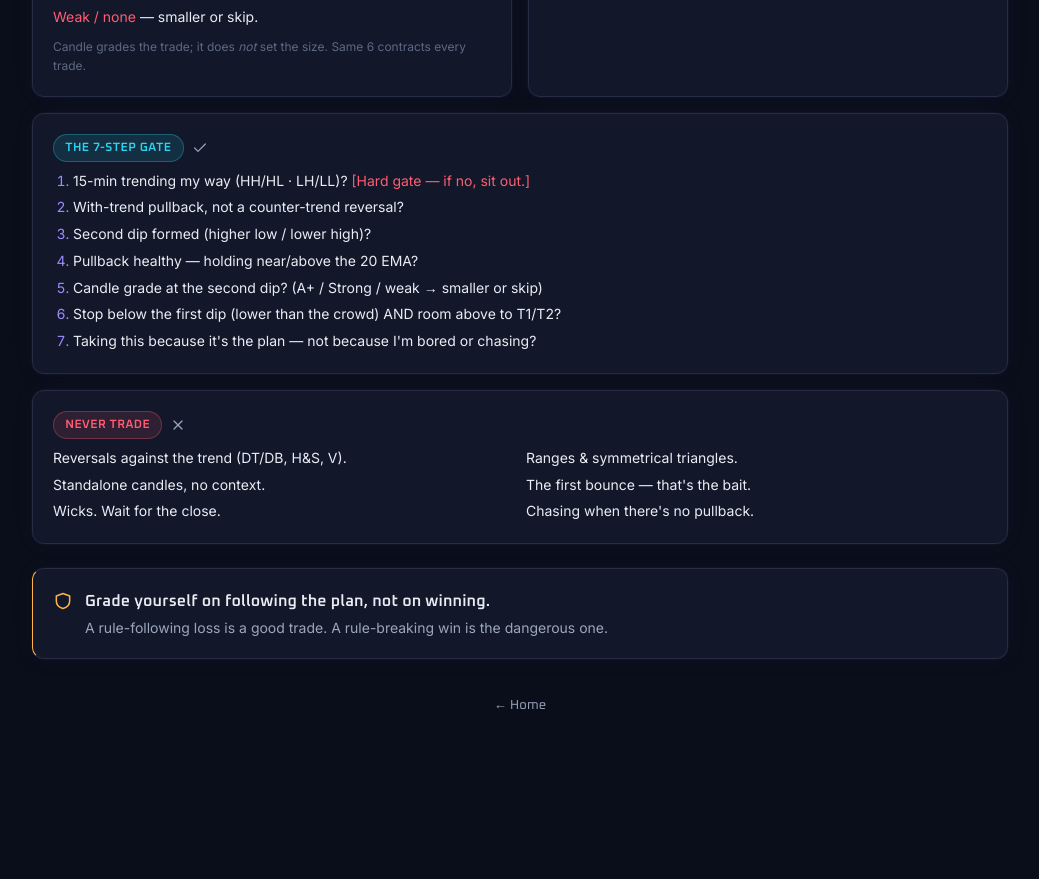
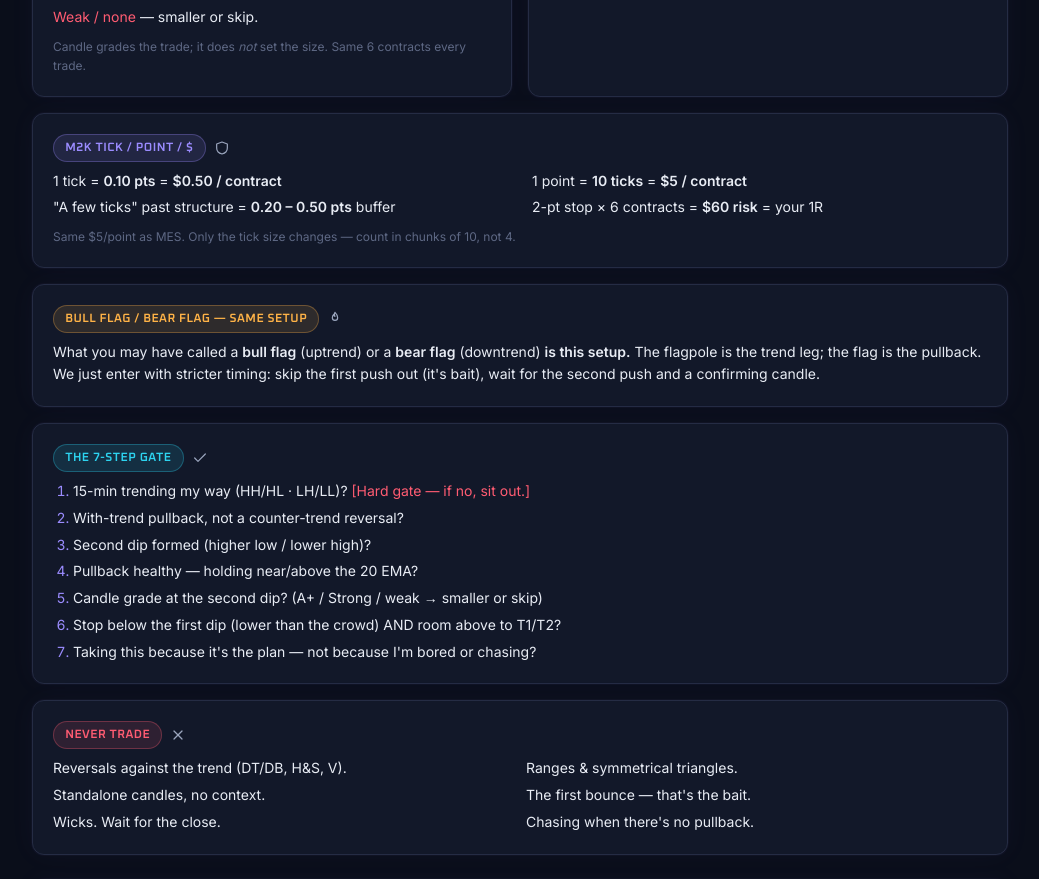
Before and after one commit to arnoldshapiro-del/the-final-edge, a React (Vite) app: page /#/plan in a window 1280 px wide. Shown: the part 1180-2059 px from the top of the page, without its empty margins (240-1279 px from the left). Before the commit the page ends 1960 px from the top, so only its background shows below. Built offline with nearby package versions, Linux system fonts and the light colour scheme.

Commit message:
Add bull/bear flag = second-entry callout + M2K tick/point/$ refs (Manual, Trade Plan, Trade Cockpit)

```diff
--- a/src/pages/Manual.jsx
+++ b/src/pages/Manual.jsx
@@ -305,6 +305,24 @@ export default function Manual() {
               <LI><Str>Session window:</Str> trade the part of the day with real directional movement — typically the strong push around and after the cash-session open — and stay out of the dead, choppy middle of the day. Set your own session limits in the routine and <X to="/settings">Settings</X>: a max number of trades and a max loss for the day. When you hit either, you’re done.</LI>
             </UL>
 
+            <div className="my-5 rounded-card border border-gold/40 bg-gold/5 p-5">
+              <div className="font-display font-semibold tracking-[0.12em] uppercase text-gold text-[12px] mb-2">Same setup, two names</div>
+              <p className="text-textp font-body text-[15px] leading-[1.75]">
+                Arnie — if you've called this a <Str>bull flag</Str> (in an uptrend) or a <Str>bear flag</Str> (in a downtrend), you've been calling our setup by its other name. The <Em>flagpole</Em> is the trend leg, the <Em>flag</Em> is the pullback, and a flag trader enters on the break of the flag. We trade the same picture — but with stricter timing. We skip the first push out (it's bait), and we only enter on the <Str>second push</Str> with a confirming candle. So this isn't a new system on top of what you already know. It is the disciplined version of it.
+              </p>
+            </div>
+
+            <div className="my-5 rounded-card border border-violet2/40 bg-violet2/5 p-5">
+              <div className="font-display font-semibold tracking-[0.12em] uppercase text-violet2 text-[12px] mb-2">M2K math at a glance</div>
+              <ul className="text-textp font-body text-[15px] leading-[1.75] space-y-1.5 list-disc pl-5 marker:text-violet2">
+                <li>1 tick = <Str>0.10 pts</Str> = <Str>$0.50 / contract</Str>.</li>
+                <li>1 point = <Str>10 ticks</Str> = <Str>$5 / contract</Str>.</li>
+                <li>A <Em>"few ticks"</Em> past the structure = <Str>0.20 – 0.50 pts</Str> of buffer.</li>
+                <li>A 2-point stop on 6 contracts = <Str>$60 risk</Str>. That is your <Str>1R</Str> — the unit everything else is measured in.</li>
+              </ul>
+              <p className="text-texts font-body text-[13px] mt-3">$5/point is the same as MES — only the tick size and ticks-per-point change. R-math doesn't change. The mental count does: 1 point on M2K is <Str>10 ticks</Str>.</p>
+            </div>
+
             <Sub>The three timeframes — IF / WHERE / WHEN</Sub>
             <UL>
               <LI><Str>15-minute = IF.</Str> Is there a trend at all? Higher highs <em>AND</em> higher lows → look only for longs. Lower highs <em>AND</em> lower lows → look only for shorts. Neither → no trade today on this name. <Em>This is the gate.</Em> Nothing happens until it’s green.</LI>
--- a/src/pages/Trade.jsx
+++ b/src/pages/Trade.jsx
@@ -303,8 +303,9 @@ export default function Trade() {
         </div>
 
         {/* Calculator strip */}
-        <div className="mt-5 rounded-card border border-border bg-elevated p-4 grid grid-cols-2 md:grid-cols-5 gap-3">
+        <div className="mt-5 rounded-card border border-border bg-elevated p-4 grid grid-cols-2 md:grid-cols-6 gap-3">
           <CalcCell label="Risk" value={validNums && directionSigned ? `${r2(riskPts)} pts` : '—'} color="coral" />
+          <CalcCell label="$ at risk" value={validNums && directionSigned ? `$${Math.round(riskPts * 5 * (settings.contracts || 6))}` : '—'} color="coral" />
           <CalcCell label="T1 (1R)" value={validNums && directionSigned ? r2(t1) : '—'} color="emerald" />
           <CalcCell label="T2 (2R)" value={validNums && directionSigned ? r2(t2) : '—'} color="emerald" />
           <CalcCell label="R:R to T1" value={validNums && directionSigned ? '1 : 1' : '—'} color="violet" small />
@@ -316,7 +317,10 @@ export default function Trade() {
             return `${a}/${b}/${c}`
           })()} color="gold" small />
         </div>
-        <p className="text-textt text-[12px] mt-3 font-body">
+        <p className="text-textt text-[12px] mt-2 font-body text-center md:text-left">
+          <span className="text-violet2">M2K math:</span> 1 tick = 0.10 pts = $0.50/contract · 1 point = 10 ticks = $5/contract · same $5/pt as MES, more ticks per point.
+        </p>
+        <p className="text-textt text-[12px] mt-2 font-body">
           Targets beyond T1 are bonus — never recalculated. <span className="text-gold">The instant T1 fills, move stop to breakeven.</span>
         </p>
         {validNums && !directionSigned && (
--- a/src/pages/TradePlan.jsx
+++ b/src/pages/TradePlan.jsx
@@ -83,6 +83,20 @@ export default function TradePlan() {
           Max loss <strong>{settings.maxLossPerSession}R</strong>. When either trips — done for the day.
         </Block>
 
+        <Block title="M2K tick / point / $" color="violet" icon="shield" span>
+          <ul className="grid md:grid-cols-2 gap-x-6 gap-y-1">
+            <li>1 tick = <strong>0.10 pts</strong> = <strong>$0.50 / contract</strong></li>
+            <li>1 point = <strong>10 ticks</strong> = <strong>$5 / contract</strong></li>
+            <li>"A few ticks" past structure = <strong>0.20 – 0.50 pts</strong> buffer</li>
+            <li>2-pt stop × {settings.contracts} contracts = <strong>${settings.contracts * 10} risk</strong> = your 1R</li>
+          </ul>
+          <p className="text-textt text-[12px] mt-2">Same $5/point as MES. Only the tick size changes — count in chunks of 10, not 4.</p>
+        </Block>
+
+        <Block title="Bull flag / bear flag — same setup" color="gold" icon="flame" span>
+          What you may have called a <strong>bull flag</strong> (uptrend) or a <strong>bear flag</strong> (downtrend) <strong>is this setup.</strong> The flagpole is the trend leg; the flag is the pullback. We just enter with stricter timing: skip the first push out (it's bait), wait for the second push and a confirming candle.
+        </Block>
+
         <Block title="The 7-step gate" color="cyan" icon="check" span>
           <ol className="list-decimal pl-5 space-y-1 marker:text-violet2">
             <li>15-min trending my way (HH/HL · LH/LL)? <span className="text-coral">[Hard gate — if no, sit out.]</span></li>
```
